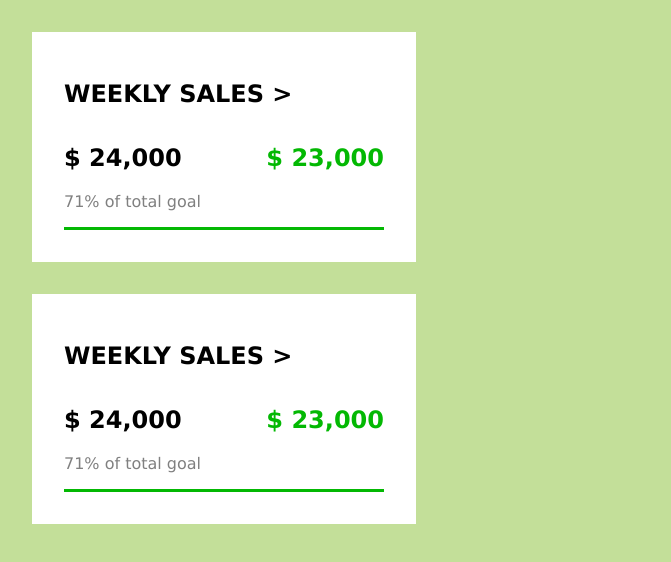
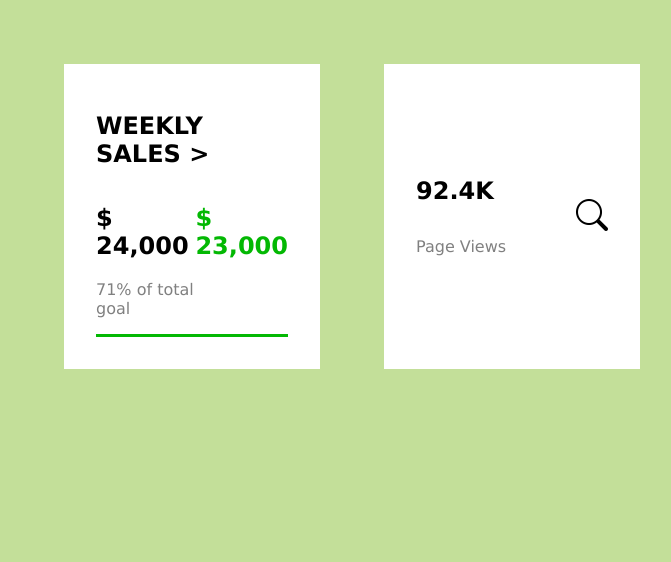
Before and after one commit to Myilvaganan/cards-ui, a plain HTML site: page index.html in a window 1280 px wide. Shown: the whole page, without its empty margins (0-671 px from the left). Drawn offline with nearby package versions, Linux system fonts and the light colour scheme.

Commit message:
added card two

```diff
--- a/index.css
+++ b/index.css
@@ -16,15 +16,15 @@ font-family: Verdana, Geneva, Tahoma, sans-serif
   #container{
     width: 50%;
     margin: 2rem;
+    display: flex;
+    justify-content: space-between;
   }
 
   .card-layout{
     background-color: white;
     padding: 2rem;
-  }
-
-  #cardOne{
     width: 50%;
+    margin: 2rem;
   }
 
   h1{
@@ -46,3 +46,19 @@ font-family: Verdana, Geneva, Tahoma, sans-serif
   .grey-text{
     color: grey
   }
+
+  .display-flex-column{
+    display: flex;
+    flex-direction: column;
+  }
+
+
+  .display-flex{
+    display: flex;
+    justify-content: space-between;
+    align-items: center;
+  }
+
+  .icon{
+    font-size: xx-large;
+  }
--- a/index.html
+++ b/index.html
@@ -5,12 +5,17 @@
     <meta http-equiv="X-UA-Compatible" content="IE=edge" />
     <meta name="viewport" content="width=device-width, initial-scale=1.0" />
     <link rel="stylesheet" href="index.css">
+   <script src="https://kit.fontawesome.com/7306c4c7ff.js" crossorigin="anonymous"></script>
+    <link rel="stylesheet" href="https://cdn.jsdelivr.net/npm/@fortawesome/fontawesome-free@6.2.1/css/fontawesome.min.css" integrity="sha384-QYIZto+st3yW+o8+5OHfT6S482Zsvz2WfOzpFSXMF9zqeLcFV0/wlZpMtyFcZALm" crossorigin="anonymous">
+    <link rel="stylesheet" href="https://cdn.jsdelivr.net/npm/bootstrap-icons@1.10.2/font/bootstrap-icons.css" integrity="sha384-b6lVK+yci+bfDmaY1u0zE8YYJt0TZxLEAFyYSLHId4xoVvsrQu3INevFKo+Xir8e" crossorigin="anonymous">
     <title>Cards</title>
   </head>
   <body>
     <div id="app">
       <div id="container">
-        <div class="card-layout" id="cardOne">
+
+        <!--Card One-->
+        <div class="card-layout card" id="cardOne">
             <h1>Weekly Sales ></h1>
             <div class="inner-block">
               <div>
@@ -21,23 +26,19 @@
                 <h2>$ 23,000</h2>
               </div>
             </div>
-            </div>
         </div>
-        <div id="container">
-          <div class="card-layout" id="cardOne">
-              <h1>Weekly Sales ></h1>
-              <div class="inner-block">
-                <div>
-                  <h2>$ 24,000</h2>
-                  <p class="grey-text">71% of total goal</p>
-                </div>
-                <div class="green-text">
-                  <h2>$ 23,000</h2>
-                </div>
-              </div>
-              </div>
-          </div>
-    </div>
+
+
+       <!--Card Two-->
+        <div class="card-layout card display-flex" id="cardTwo">
+         <div class="text-content display-flex-column">
+             <h1>92.4K</h1>
+             <p class="grey-text">Page Views</p>
+         </div>
+         <div class="icon">
+          <i class="bi bi-search"></i>
+         </div>
+      </div>
       </div>
     </div>
   </body>
```
